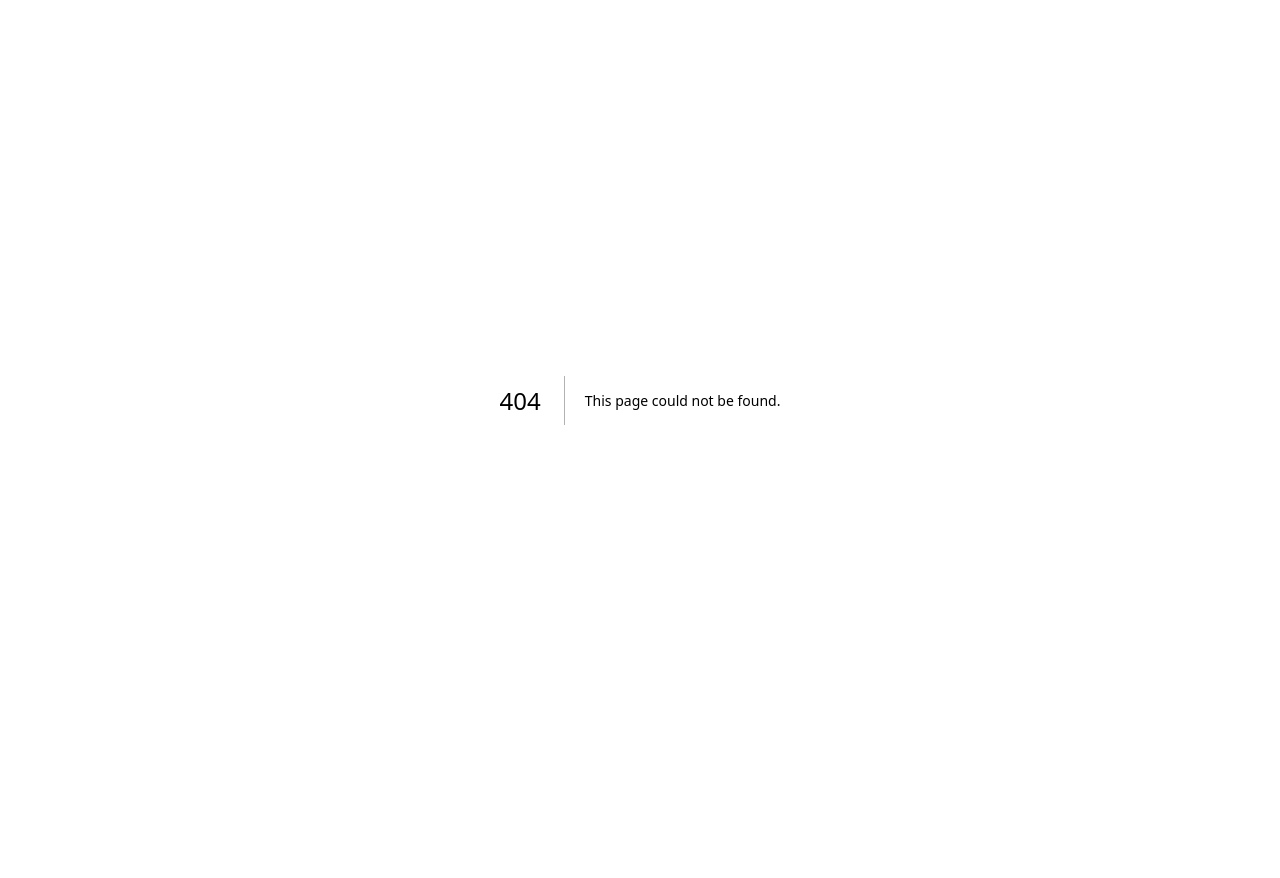
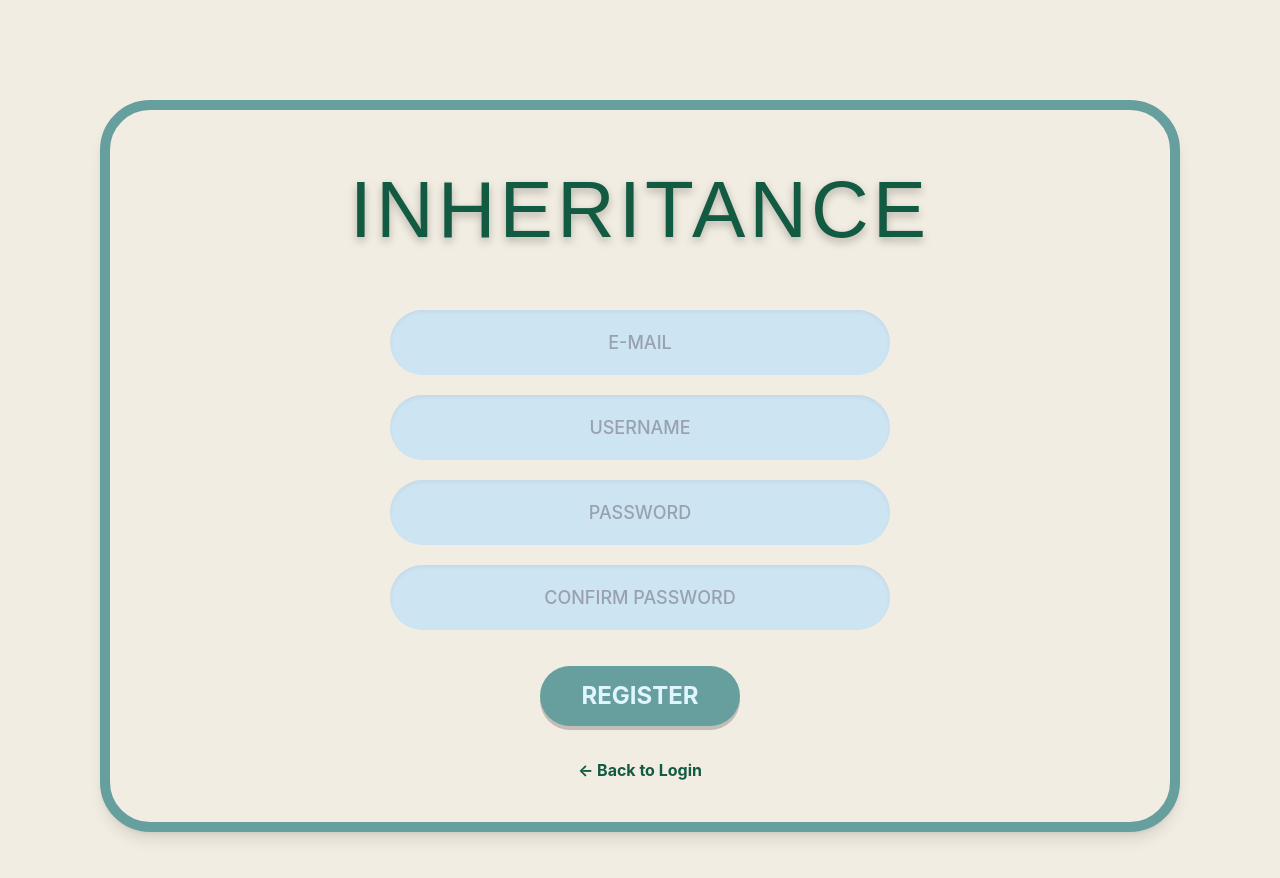
Before and after one commit to prompi48/Sueb-San-Dan, a Next.js app: page /register in a window 1280 px wide. Before the commit this address had no page. Shown: the top 878 px of the page. Before the commit the page ends 800 px from the top, so only its background shows below. Built offline with nearby package versions, Linux system fonts and the light colour scheme; a web font is replaced by a local one.

Commit message:
create register

```diff
--- a/app/login/page.tsx
+++ /dev/null
@@ -1,57 +0,0 @@
-import Link from 'next/link';
-
-export default function LoginPage() {
-  return (
-    // แก้ไข: ใช้ bg-heritage-bg และ flex เพื่อจัดกลางหน้าจอ
-    <main className="min-h-screen w-full bg-heritage-bg flex items-center justify-center p-4 md:p-[100px]">
-
-      {/* กรอบสี่เหลี่ยมขอบมน: ใช้ border-heritage-frame หนา 10px */}
-      <div className="w-full h-full max-w-[1720px] max-h-[880px] bg-heritage-bg border-[10px] border-heritage-frame rounded-[50px] shadow-lg flex flex-col items-center justify-center p-10">
-
-        {/* LOGO: font-jersey และ text-heritage-logo พร้อม shadow-logo ที่ตั้งไว้ใน globals.css */}
-        <h1 className="font-jersey text-[80px] md:text-[96px] text-heritage-logo drop-shadow-[0_4px_4px_rgba(0,0,0,0.25)] mb-16 tracking-wider text-center">
-        INHERITANCE
-        </h1>
-
-        {/* ฟอร์ม Login */}
-        <form className="w-full max-w-[500px] flex flex-col gap-8">
-
-          {/* ช่อง Username: ใช้ bg-heritage-input และเงา shadow-inner ตามรูป Figma */}
-          <input
-            type="text"
-            placeholder="USERNAME"
-            className="w-full h-[70px] bg-heritage-input rounded-full px-8 text-lg text-gray-500 placeholder:text-gray-400 placeholder:font-medium focus:outline-none focus:ring-4 focus:ring-heritage-frame/30 shadow-inner transition-all text-center uppercase"
-          />
-
-          {/* ช่อง Password */}
-          <input
-            type="password"
-            placeholder="PASSWORD"
-            className="w-full h-[70px] bg-heritage-input rounded-full px-8 text-lg text-gray-500 placeholder:text-gray-400 placeholder:font-medium focus:outline-none focus:ring-4 focus:ring-heritage-frame/30 shadow-inner transition-all text-center uppercase"
-          />
-
-          {/* ปุ่ม Login: ใช้ bg-heritage-btn และตัวหนังสือสีขาวอมฟ้าอ่อน */}
-          <div className="flex justify-center mt-2">
-            <button
-              type="submit"
-              className="w-[200px] h-[65px] bg-heritage-btn rounded-full text-2xl font-bold text-[#E1F5FE] hover:brightness-90 transition-all shadow-[0_4px_0_0_rgba(0,0,0,0.2)] active:translate-y-1 active:shadow-none"
-            >
-              LOG IN
-            </button>
-          </div>
-        </form>
-
-        {/* ส่วน Register: ใช้ bg-heritage-register */}
-        <div className="flex flex-col md:flex-row items-center gap-4 mt-16 text-lg text-[#171717] font-medium">
-          <p>Don&apos;t have an account yet?</p>
-          <Link href="/register">
-            <button className="px-8 py-2 bg-heritage-register rounded-full text-heritage-logo font-bold hover:brightness-95 transition-all shadow-[0_3px_0_0_rgba(0,0,0,0.1)] active:translate-y-0.5 active:shadow-none">
-              Sign Up
-            </button>
-          </Link>
-        </div>
-
-      </div>
-    </main>
-  );
-}
--- /dev/null
+++ b/app/main/page.tsx
@@ -0,0 +1,29 @@
+import { supabase } from '@/lib/supabase'
+
+// บรรทัดนี้สำคัญมาก! บังคับให้ Next.js ดึงข้อมูลใหม่ทุกครั้ง (ไม่ใช้ Cache เก่า)
+export const dynamic = 'force-dynamic'
+
+export default async function HomePage() {
+  const { data: posts, error } = await supabase
+    .from('posts')
+    .select('*')
+    .eq('status', 'approved')
+
+  // ลองเช็ก Error ผ่านหน้าเว็บดูเลย
+  if (error) return <div className="p-10">Error: {error.message}</div>
+  if (!posts || posts.length === 0) return <div className="p-10">เชื่อมต่อได้ แต่ไม่พบข้อมูลที่สถานะเป็น approved</div>
+
+  return (
+    <main className="p-10">
+      <h1 className="text-xl font-bold mb-5">มรดกที่อนุมัติแล้ว</h1>
+      <div className="grid gap-4">
+        {posts.map((post) => (
+          <div key={post.id} className="border p-4 rounded bg-slate-50">
+            <h3 className="font-bold">{post.title}</h3>
+            <p className="text-sm text-gray-600">รหัสวิชา: {post.subject_id}</p>
+          </div>
+        ))}
+      </div>
+    </main>
+  )
+}
--- a/app/page.tsx
+++ b/app/page.tsx
@@ -1,29 +1,57 @@
-import { supabase } from '@/lib/supabase'
+import Link from 'next/link';
 
-// บรรทัดนี้สำคัญมาก! บังคับให้ Next.js ดึงข้อมูลใหม่ทุกครั้ง (ไม่ใช้ Cache เก่า)
-export const dynamic = 'force-dynamic'
+export default function LoginPage() {
+  return (
+    // แก้ไข: ใช้ bg-heritage-bg และ flex เพื่อจัดกลางหน้าจอ
+    <main className="min-h-screen w-full bg-heritage-bg flex items-center justify-center p-4 md:p-[100px]">
 
-export default async function HomePage() {
-  const { data: posts, error } = await supabase
-    .from('posts')
-    .select('*')
-    .eq('status', 'approved')
+      {/* กรอบสี่เหลี่ยมขอบมน: ใช้ border-heritage-frame หนา 10px */}
+      <div className="w-full h-full max-w-[1720px] max-h-[880px] bg-heritage-bg border-[10px] border-heritage-frame rounded-[50px] shadow-lg flex flex-col items-center justify-center p-10">
 
-  // ลองเช็ก Error ผ่านหน้าเว็บดูเลย
-  if (error) return <div className="p-10">Error: {error.message}</div>
-  if (!posts || posts.length === 0) return <div className="p-10">เชื่อมต่อได้ แต่ไม่พบข้อมูลที่สถานะเป็น approved</div>
+        {/* LOGO: font-jersey และ text-heritage-logo พร้อม shadow-logo ที่ตั้งไว้ใน globals.css */}
+        <h1 className="font-jersey text-[80px] md:text-[96px] text-heritage-logo drop-shadow-[0_4px_4px_rgba(0,0,0,0.25)] mb-16 tracking-wider text-center">
+        INHERITANCE
+        </h1>
 
-  return (
-    <main className="p-10">
-      <h1 className="text-xl font-bold mb-5">มรดกที่อนุมัติแล้ว</h1>
-      <div className="grid gap-4">
-        {posts.map((post) => (
-          <div key={post.id} className="border p-4 rounded bg-slate-50">
-            <h3 className="font-bold">{post.title}</h3>
-            <p className="text-sm text-gray-600">รหัสวิชา: {post.subject_id}</p>
+        {/* ฟอร์ม Login */}
+        <form className="w-full max-w-[500px] flex flex-col gap-8">
+
+          {/* ช่อง Username: ใช้ bg-heritage-input และเงา shadow-inner ตามรูป Figma */}
+          <input
+            type="text"
+            placeholder="USERNAME"
+            className="w-full h-[70px] bg-heritage-input rounded-full px-8 text-lg text-gray-500 placeholder:text-gray-400 placeholder:font-medium focus:outline-none focus:ring-4 focus:ring-heritage-frame/30 shadow-inner transition-all text-center uppercase"
+          />
+
+          {/* ช่อง Password */}
+          <input
+            type="password"
+            placeholder="PASSWORD"
+            className="w-full h-[70px] bg-heritage-input rounded-full px-8 text-lg text-gray-500 placeholder:text-gray-400 placeholder:font-medium focus:outline-none focus:ring-4 focus:ring-heritage-frame/30 shadow-inner transition-all text-center uppercase"
+          />
+
+          {/* ปุ่ม Login: ใช้ bg-heritage-btn และตัวหนังสือสีขาวอมฟ้าอ่อน */}
+          <div className="flex justify-center mt-2">
+            <button
+              type="submit"
+              className="w-[200px] h-[65px] bg-heritage-btn rounded-full text-2xl font-bold text-[#E1F5FE] hover:brightness-90 transition-all shadow-[0_4px_0_0_rgba(0,0,0,0.2)] active:translate-y-1 active:shadow-none"
+            >
+              LOG IN
+            </button>
           </div>
-        ))}
+        </form>
+
+        {/* ส่วน Register: ใช้ bg-heritage-register */}
+        <div className="flex flex-col md:flex-row items-center gap-4 mt-16 text-lg text-[#171717] font-medium">
+          <p>Don&apos;t have an account yet?</p>
+          <Link href="/register">
+            <button className="px-8 py-2 bg-heritage-register rounded-full text-heritage-logo font-bold hover:brightness-95 transition-all shadow-[0_3px_0_0_rgba(0,0,0,0.1)] active:translate-y-0.5 active:shadow-none">
+              Sign Up
+            </button>
+          </Link>
+        </div>
+
       </div>
     </main>
-  )
+  );
 }
--- /dev/null
+++ b/app/register/page.tsx
@@ -0,0 +1,55 @@
+import Link from 'next/link';
+
+export default function RegisterPage() {
+  return (
+    <main className="min-h-screen w-full bg-heritage-bg flex items-center justify-center p-4 md:p-[100px]">
+      <div className="w-full h-full max-w-[1720px] max-h-[880px] bg-heritage-bg border-[10px] border-heritage-frame rounded-[50px] shadow-lg flex flex-col items-center justify-center p-10">
+
+        {/* LOGO */}
+        <h1 className="font-jersey text-[70px] md:text-[80px] text-heritage-logo drop-shadow-[0_4px_4px_rgba(0,0,0,0.25)] mb-10 tracking-wider text-center">
+          INHERITANCE
+        </h1>
+
+        {/* ฟอร์ม Register: เพิ่มช่องตามรูป Figma */}
+        <form className="w-full max-w-[500px] flex flex-col gap-5">
+          <input
+            type="email"
+            placeholder="E-MAIL"
+            className="w-full h-[65px] bg-heritage-input rounded-full px-8 text-lg text-gray-500 placeholder:text-gray-400 placeholder:font-medium focus:outline-none focus:ring-4 focus:ring-heritage-frame/30 shadow-inner transition-all text-center"
+          />
+          <input
+            type="text"
+            placeholder="USERNAME"
+            className="w-full h-[65px] bg-heritage-input rounded-full px-8 text-lg text-gray-500 placeholder:text-gray-400 placeholder:font-medium focus:outline-none focus:ring-4 focus:ring-heritage-frame/30 shadow-inner transition-all text-center uppercase"
+          />
+          <input
+            type="password"
+            placeholder="PASSWORD"
+            className="w-full h-[65px] bg-heritage-input rounded-full px-8 text-lg text-gray-500 placeholder:text-gray-400 placeholder:font-medium focus:outline-none focus:ring-4 focus:ring-heritage-frame/30 shadow-inner transition-all text-center uppercase"
+          />
+          <input
+            type="password"
+            placeholder="CONFIRM PASSWORD"
+            className="w-full h-[65px] bg-heritage-input rounded-full px-8 text-lg text-gray-500 placeholder:text-gray-400 placeholder:font-medium focus:outline-none focus:ring-4 focus:ring-heritage-frame/30 shadow-inner transition-all text-center uppercase"
+          />
+
+          {/* ปุ่ม REGISTER */}
+          <div className="flex justify-center mt-4">
+            <button
+              type="submit"
+              className="w-[200px] h-[60px] bg-heritage-btn rounded-full text-2xl font-bold text-[#E1F5FE] hover:brightness-90 transition-all shadow-[0_4px_0_0_rgba(0,0,0,0.2)] active:translate-y-1 active:shadow-none"
+            >
+              REGISTER
+            </button>
+          </div>
+        </form>
+
+        <div className="mt-8">
+          <Link href="/" className="text-heritage-logo font-bold hover:underline">
+            ← Back to Login
+          </Link>
+        </div>
+      </div>
+    </main>
+  );
+}
```
